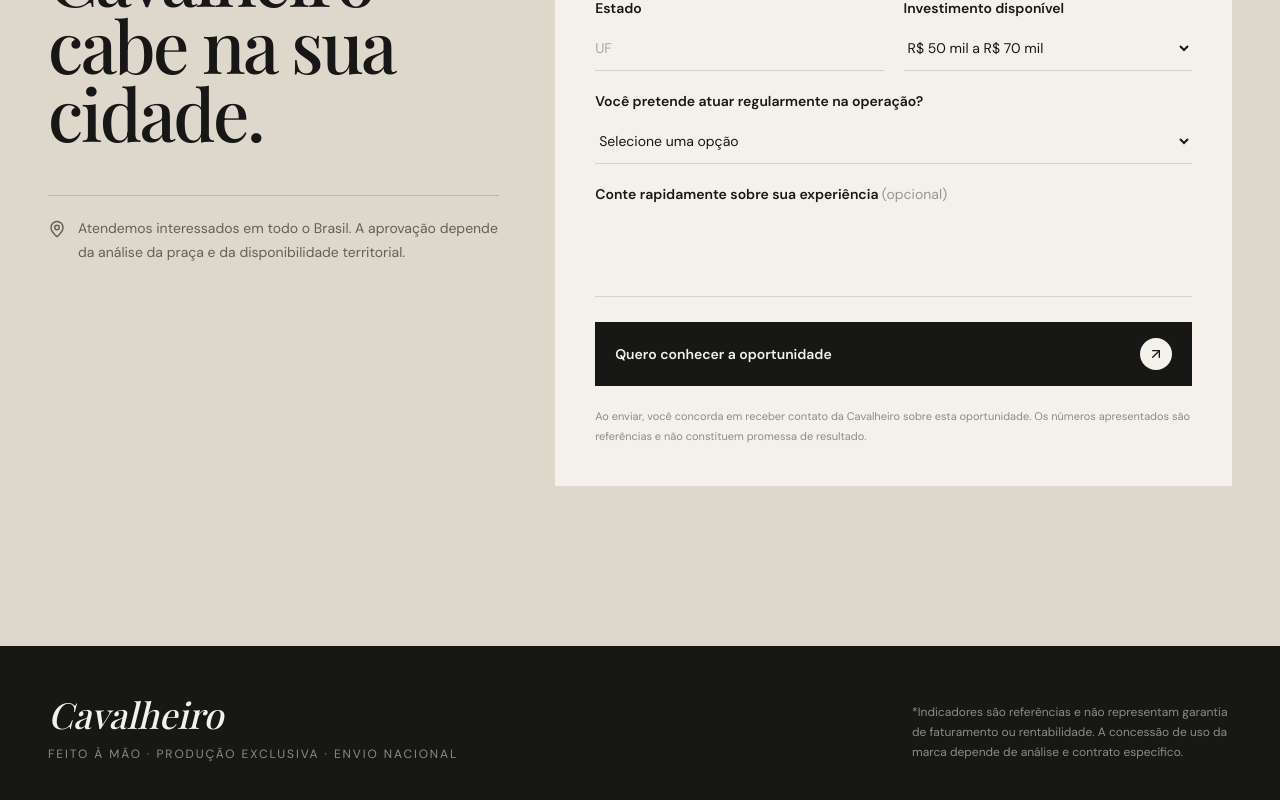
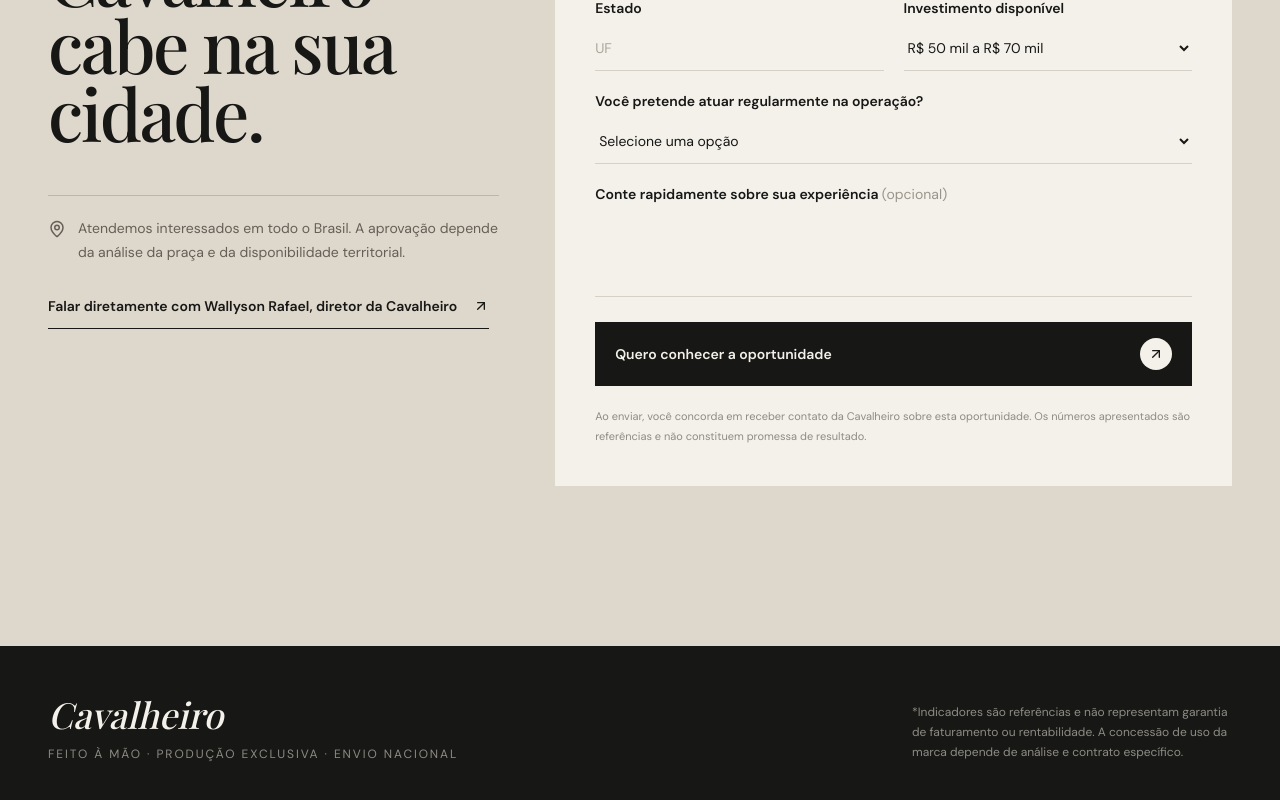
Before and after one commit to cavalheirodirecao-del/landpagefranquia, a Next.js app: page / in a window 1280 px wide. Shown: the part 5876-6676 px from the top of the page. Built offline with nearby package versions, Linux system fonts and the light colour scheme; a web font is replaced by a local one.

Commit message:
feat: add direct director WhatsApp CTA

```diff
--- a/src/app/page.tsx
+++ b/src/app/page.tsx
@@ -10,6 +10,8 @@
   Target,
 } from "lucide-react";
 import { LeadForm } from "@/components/LeadForm";
+
+const whatsappUrl = "https://api.whatsapp.com/send/?phone=5581998229477&text=Ol%C3%A1%21%20Tenho%20interesse%20em%20ser%20franqueado%20Cavalheiro.&type=phone_number&app_absent=0";
 
 const faqs = [
   [
@@ -359,6 +361,10 @@
                 análise da praça e da disponibilidade territorial.
               </span>
             </div>
+            <a href={whatsappUrl} target="_blank" rel="noreferrer" className="focus-ring group mt-8 inline-flex items-center gap-4 border-b border-[var(--ink)] pb-3 text-sm font-semibold">
+              Falar diretamente com Wallyson Rafael, diretor da Cavalheiro
+              <span className="transition-transform duration-500 group-hover:translate-x-1"><ArrowUpRight size={16} /></span>
+            </a>
           </div>
           <div className="bg-[var(--paper)] p-6 md:p-10">
             <LeadForm />
```
Also changed, not shown: 1 other file (tests, documents, lock files or other folders).
